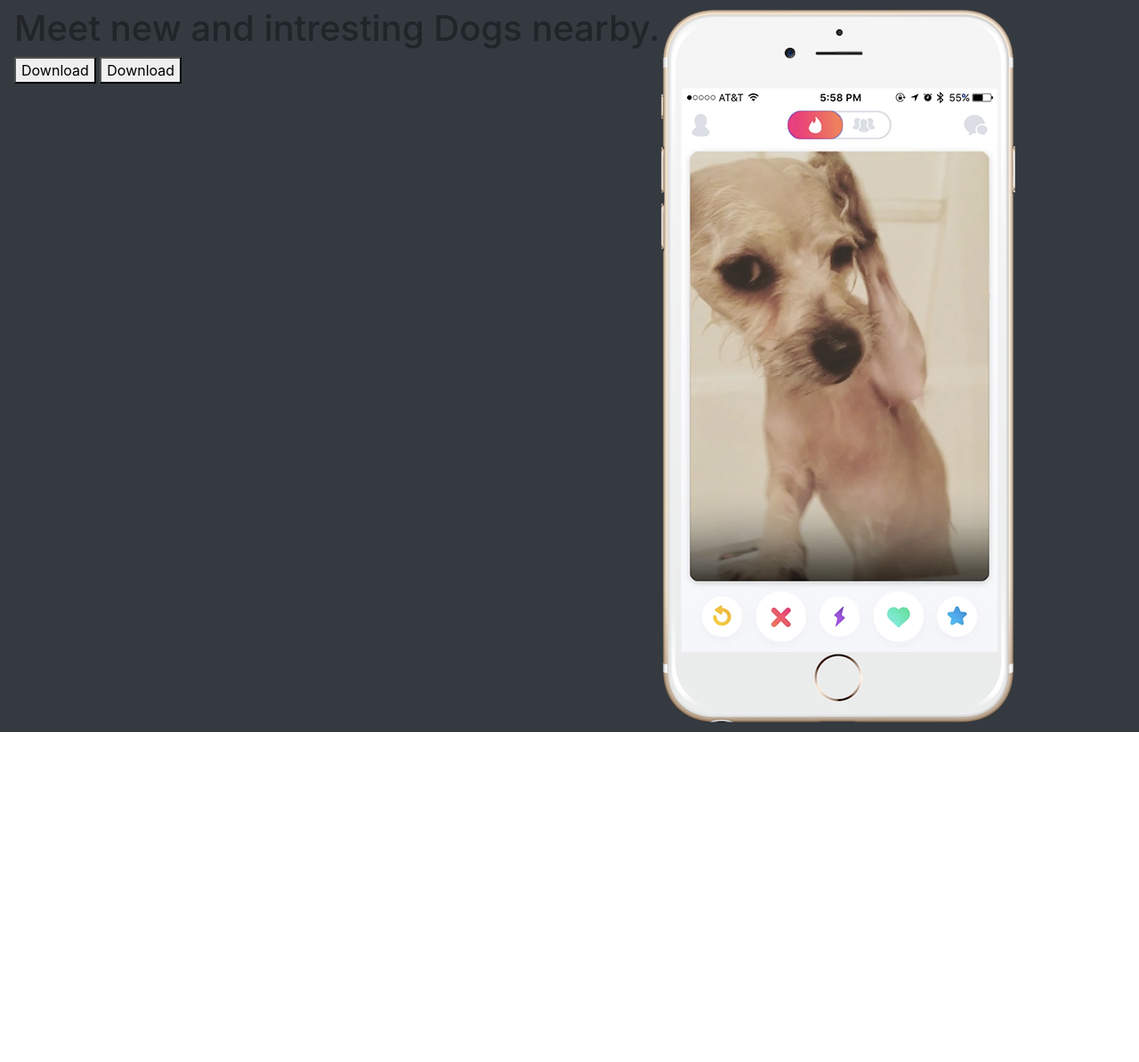
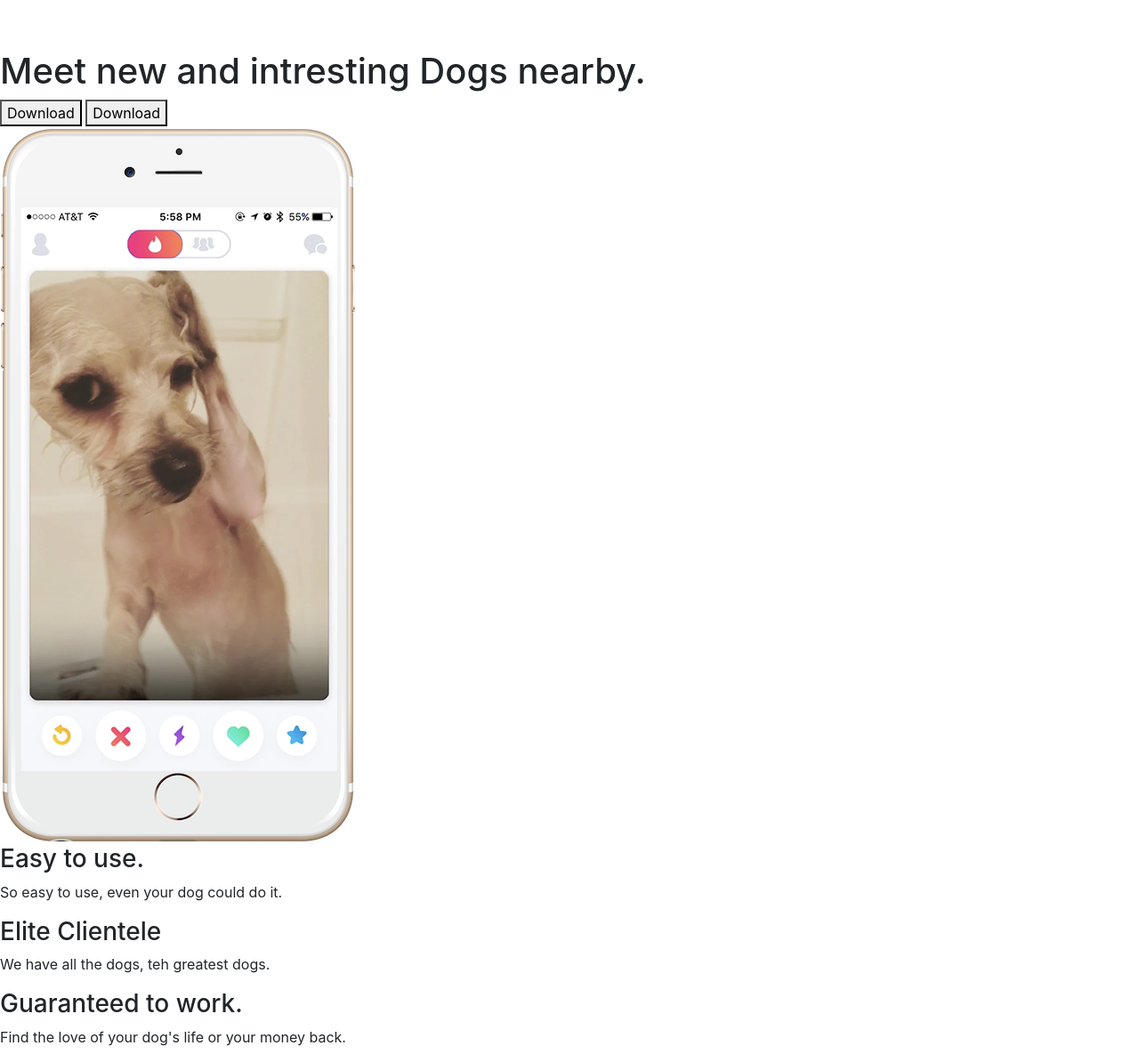
Before and after one commit to mdfazal/Web-Angela, a plain HTML site: page Bootstrap-Tindog/index.html in a window 1280 px wide. Shown: the whole page at 89% size. Before the commit the page ends 823 px from the top, so only its background shows below. Drawn offline with nearby package versions, Linux system fonts and the light colour scheme.

Commit message:
Learning Bootstrap

```diff
--- a/Bootstrap-Tindog/index.html
+++ b/Bootstrap-Tindog/index.html
@@ -14,14 +14,33 @@
   <body>
     <section id="title">
       <!--Nav bar -->
-      <nav class="navbar navbar-expand-lg navbar-dark bg-dark">
+      <nav class="navbar navbar-expand-lg navbar-dark">
+        <a href="" class="navbar-brand">tindog</a>
+        <button class="navbar-toggler" type="button" data-toggle="collapse" data-target="#navbarToggleMenu" aria-controls="navbarSupportedContent" aria-expanded="false" aria-label="Toggle navigation">
+          <span class="navbar-toggler-icon"></span>
+        </button>
+        <div class="collapse navbar-collapse" id="navbarToggleMenu">
+          <ul class="navbar-nav ml-auto">
+            <li class="nav-item">
+              <a href="" class="nav-link">Contact</a>
+            </li>
+            <li class="nav-item">
+              <a href="" class="nav-link">Pricing</a>
+            </li>
+            <li class="nav-item">
+              <a href="" class="nav-link">Download</a>
+            </li>
+          </ul>
 
-        <a class="nav"
+        </div>
+
+
       </nav>
 
 
 
       <!--Title-->
+
 
       <div>
         <h1>Meet new and intresting Dogs nearby.</h1>
@@ -34,6 +53,19 @@
 
     </section>
 
+    <section id="features">
+
+      <h3>Easy to use.</h3>
+      <p>So easy to use, even your dog could do it.</p>
+
+      <h3>Elite Clientele</h3>
+      <p>We have all the dogs, teh greatest dogs.</p>
+
+      <h3>Guaranteed to work.</h3>
+      <p>Find the love of your dog's life or your money back.</p>
+
+    </section>
+
 
 
     <!-- Optional JavaScript -->
```
